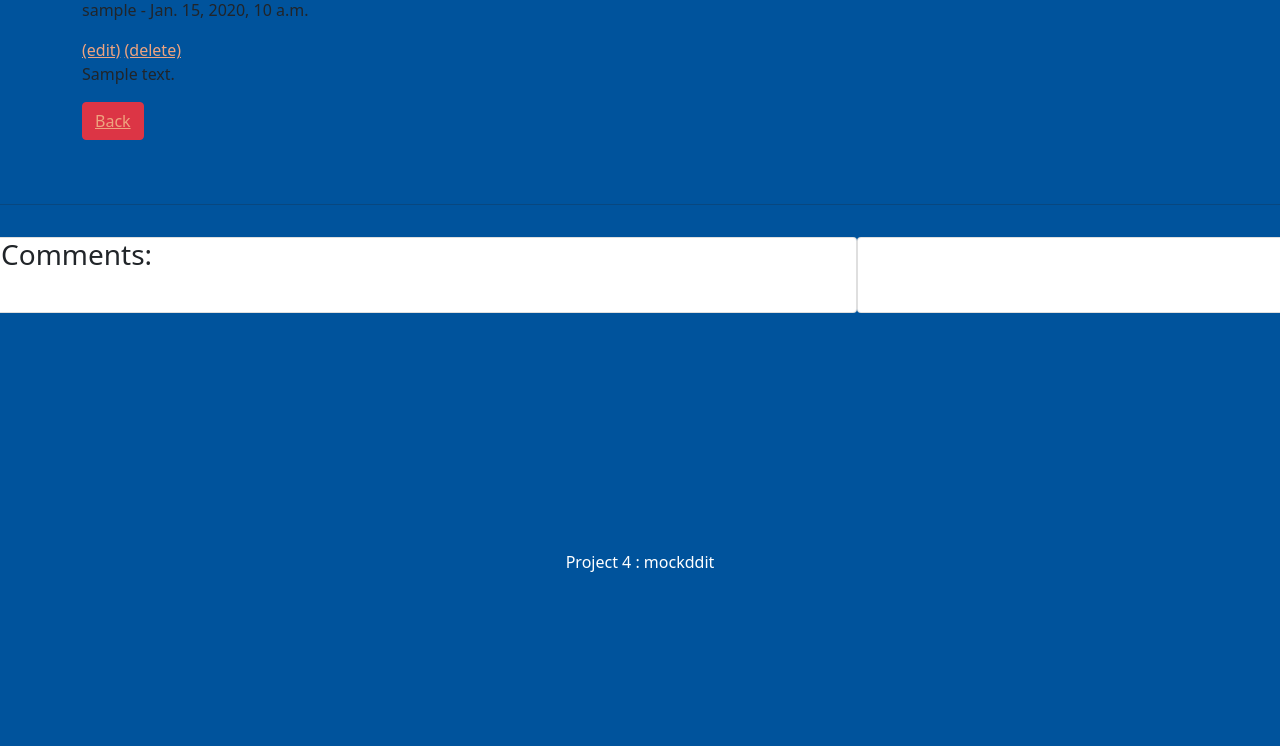
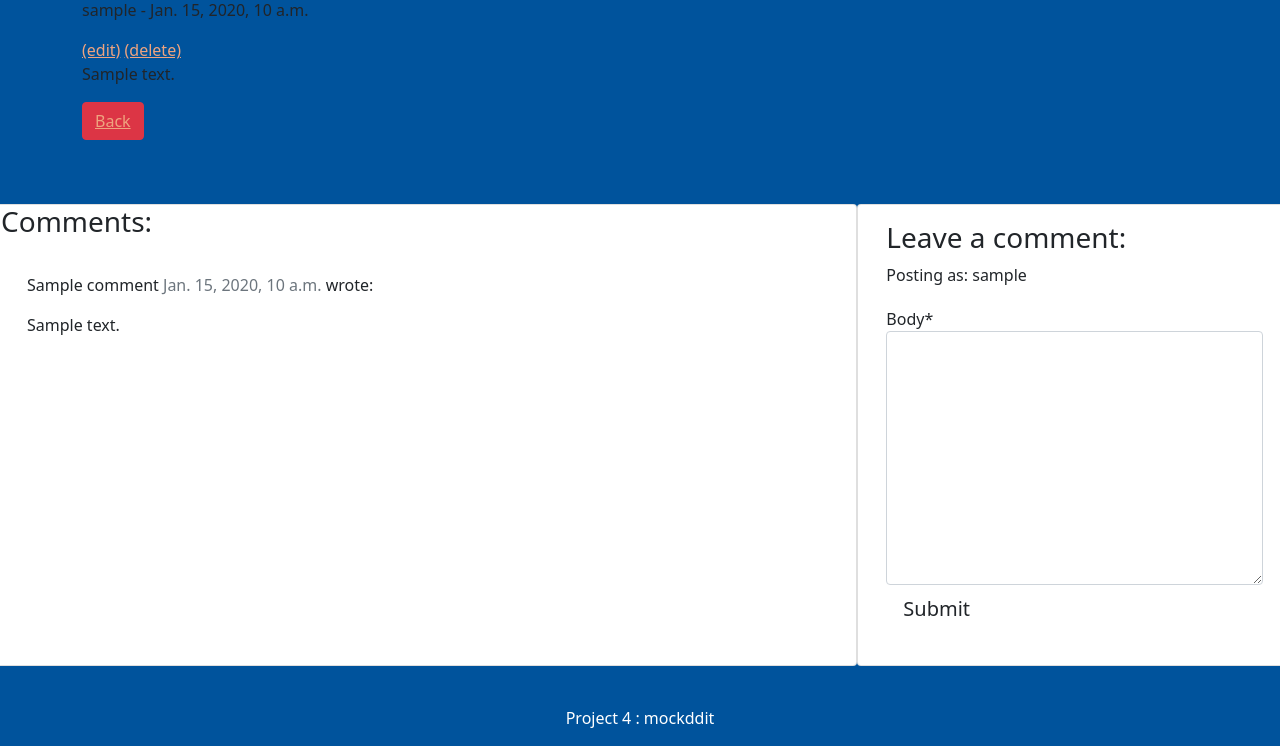
Before and after one commit to MikeMaroni9/P4-Reddit-Django, a Django app: page /detail/1 in a window 1280 px wide. Shown: the part 210-956 px from the top of the page. Before the commit the page ends 782 px from the top, so only its background shows below. Run offline with Django 4.2, Linux system fonts and the light colour scheme; a user stored in the database is signed in; tables that the repository leaves empty hold one stand-in row (values such as "Sample post"); some libraries are stand-ins or nearby versions.

Commit message:
Comment view added to post_detail page

```diff
--- a/blog/views.py
+++ b/blog/views.py
@@ -2,6 +2,7 @@
 from django.views.generic import ListView, DetailView, CreateView, UpdateView, DeleteView
 from .models import Post
 from django.urls import reverse_lazy
+from .forms import CommentForm
 
 class Home(ListView):
     model = Post
@@ -11,6 +12,27 @@
 class PostDetail(DetailView):
     model = Post
     template_name = 'post_detail.html'
+
+    def get(self, request, pk, *args, **kwargs):
+        queryset = Post.objects.filter(status=1)
+        post = get_object_or_404(queryset, pk=pk)
+        comments = post.comments.filter(approved=True).order_by("created_on")
+        liked = False
+        if post.likes.filter(id=self.request.user.id).exists():
+            liked = True
+
+        return render(
+            request,
+            "post_detail.html",
+            {
+                "post": post,
+                "comments": comments,
+                "commented": False,
+                "liked": liked,
+                "comment_form": CommentForm()
+            },
+        )
+
 
 class AddPost(CreateView):
     model = Post
--- a/p4redditblog/settings.py
+++ b/p4redditblog/settings.py
@@ -30,7 +30,7 @@ SECRET_KEY = 'sdfsd09823jSDADFmkl23412'
 # SECURITY WARNING: don't run with debug turned on in production!
 DEBUG = True
 
-ALLOWED_HOSTS = ['8000-mikemaroni9-p4redditdja-o8339snscw4.ws-eu104.gitpod.io', 'localhost', '8000-mikemaroni9-p4redditdja-qxbqbllf7dw.ws-eu104.gitpod.io']
+ALLOWED_HOSTS = ['8000-mikemaroni9-p4redditdja-o8339snscw4.ws-eu104.gitpod.io', 'localhost', '8000-mikemaroni9-p4redditdja-jygfhvvh171.ws-eu104.gitpod.io']
 
 
 # Application definition
--- a/templates/post_detail.html
+++ b/templates/post_detail.html
@@ -29,11 +29,6 @@
 <br>
 
 <div class="row">
-        <div class="col">
-            <hr>
-        </div>
-    </div>
-    <div class="row">
     <div class="col-md-8 card mb-4  mt-3 ">
         <h3>Comments:</h3>
         <div class="card-body">
@@ -58,7 +53,22 @@
     <div class="col-md-4 card mb-4  mt-3 ">
         <div class="card-body">
             <!-- For later -->
+            {% if commented %}
+            <div class="alert alert-success" role="alert">
+                Your comment is awaiting approval
             </div>
+            {% else %}
+            {% if user.is_authenticated %}
+
+            <h3>Leave a comment:</h3>
+            <p>Posting as: {{ user.username }}</p>
+            <form method="post" style="margin-top: 1.3em;">
+                {{ comment_form | crispy }}
+                {% csrf_token %}
+                <button type="submit" class="btn btn-signup btn-lg">Submit</button>
+            </form>
+            {% endif %}
+            {% endif %}
         </div>
     </div>
 </div>
```
Lines whose indentation alone changed are shown as unchanged.
